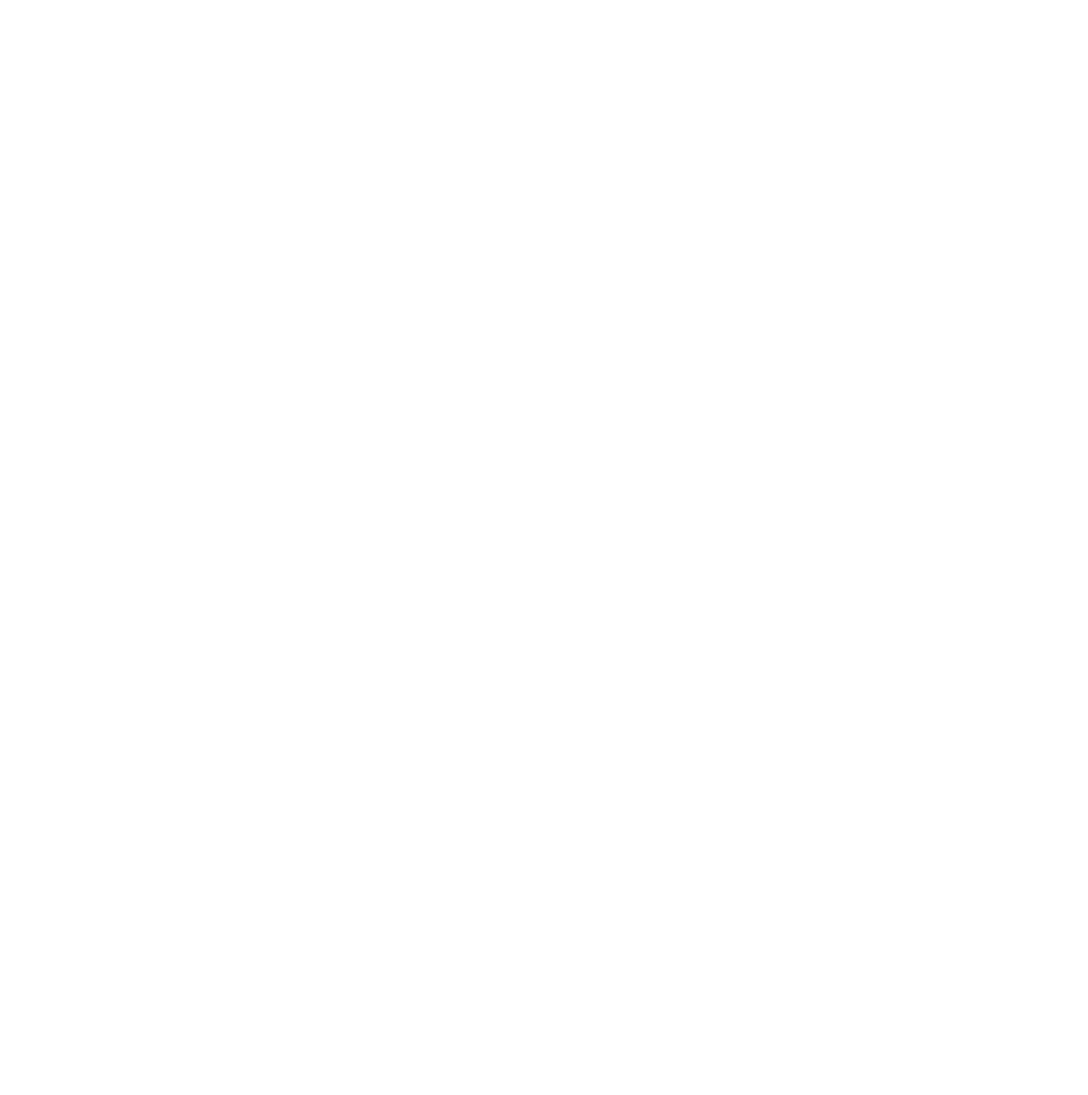
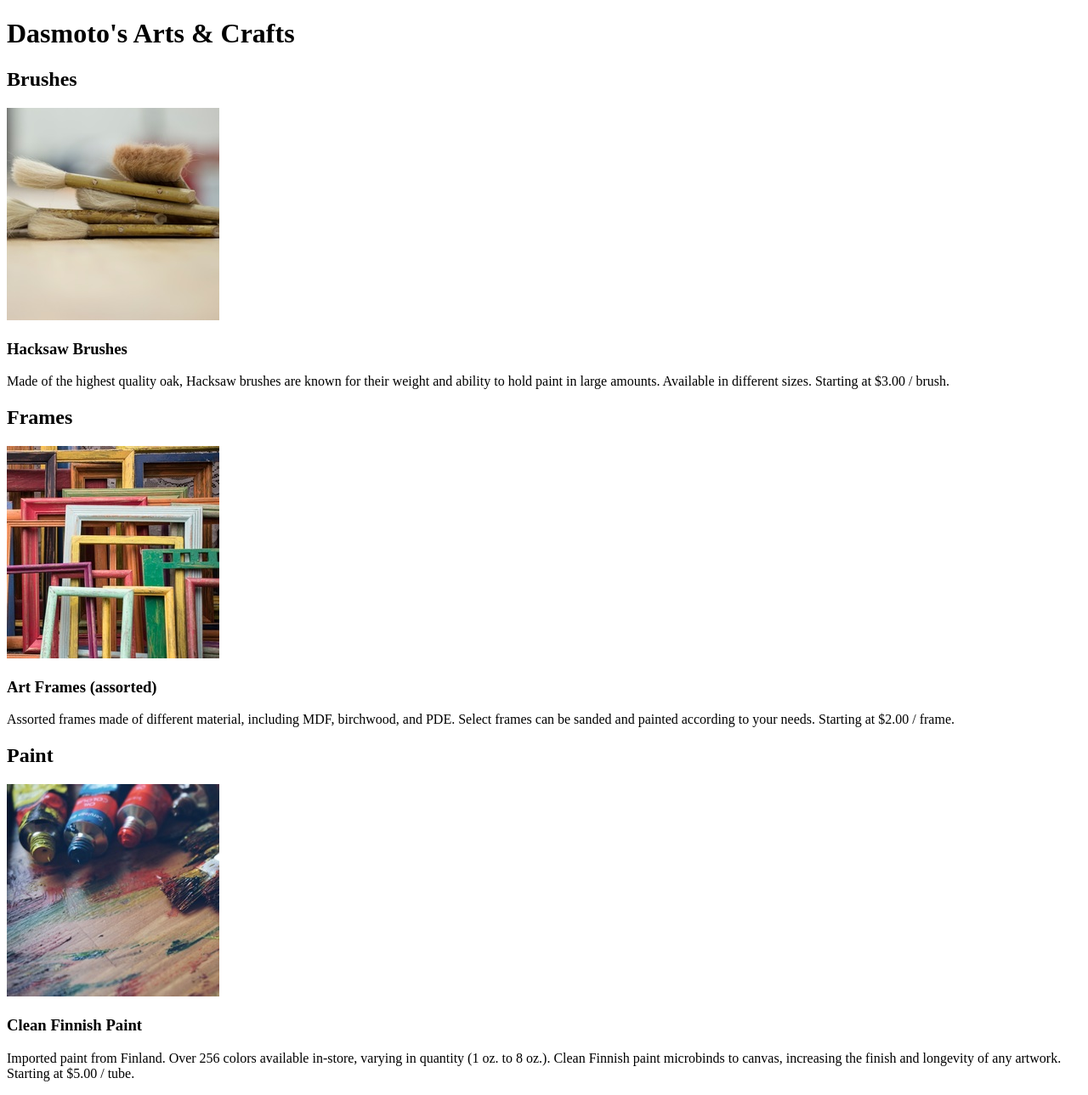
Before and after one commit to anthonygharvey/DasmotosArtsandCrafts, a plain HTML site: page index.html in a window 1280 px wide. Shown: the whole page at 85% size. Before the commit the page ends 800 px from the top, so only its background shows below. Drawn offline with Linux system fonts and the light colour scheme.

Commit message:
Update index.html.

```diff
--- a/index.html
+++ b/index.html
@@ -5,10 +5,38 @@
 	<meta name="viewport" content="width=device-width, initial-scale=1.0">
 	<meta http-equiv="X-UA-Compatible" content="ie=edge">
 	<link rel="stylesheet" href="./css/main.css" type ="text/css">
-	<title>Dasmoto's ARts & Crafts</title>
+	<title>Dasmoto's ARts &amp; Crafts</title>
 </head>
 <body>
+	<header>
+		<h1>Dasmoto's Arts &amp; Crafts</h1>
+	</header>
 
+	<!-- Products -->
+	<div class="products">
+
+		<div id="brushes">
+			<h2>Brushes</h2>
+			<img class="product-image" src="./images/hacksaw.jpg" alt="an image of paint brushes">
+			<h3 class="product-title">Hacksaw Brushes</h3>
+			<p class="product-description">Made of the highest quality oak, Hacksaw brushes are known for their weight and ability to hold paint in large amounts. Available in different sizes. Starting at <span class="product-price">$3.00 / brush.</span></p>
+		</div>
+
+		<div id="frames">
+			<h2>Frames</h2>
+			<img class="product-image" src="./images/frames.jpg" alt="an various pictures frames of different colors">
+			<h3 class="product-title">Art Frames (assorted)</h3>
+			<p class="product-description">Assorted frames made of different material, including MDF, birchwood, and PDE. Select frames can be sanded and painted according to your needs. <span class="product-price">Starting at $2.00 / frame.</span></p>
+		</div>
+
+		<div id="paint">
+			<h2>Paint</h2>
+			<img class="product-image" src="./images/finnish.jpg" alt="an images of several tubes of clean finnish paint">
+			<h3 class="product-title">Clean Finnish Paint</h3>
+			<p class="product-description">Imported paint from Finland. Over 256 colors available in-store, varying in quantity (1 oz. to 8 oz.). Clean Finnish paint microbinds to canvas, increasing the finish and longevity of any artwork.  <span class="product-price">Starting at $5.00 / tube.</span></p>
+		</div>
+
+	</div> <!-- Products -->
 
 
 </body>
```
